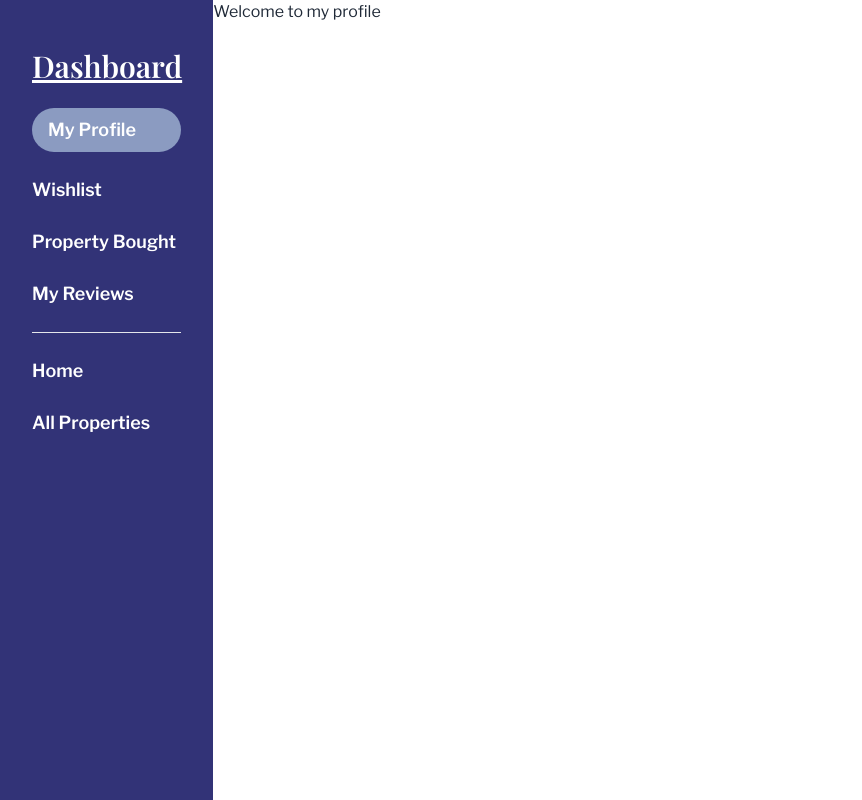
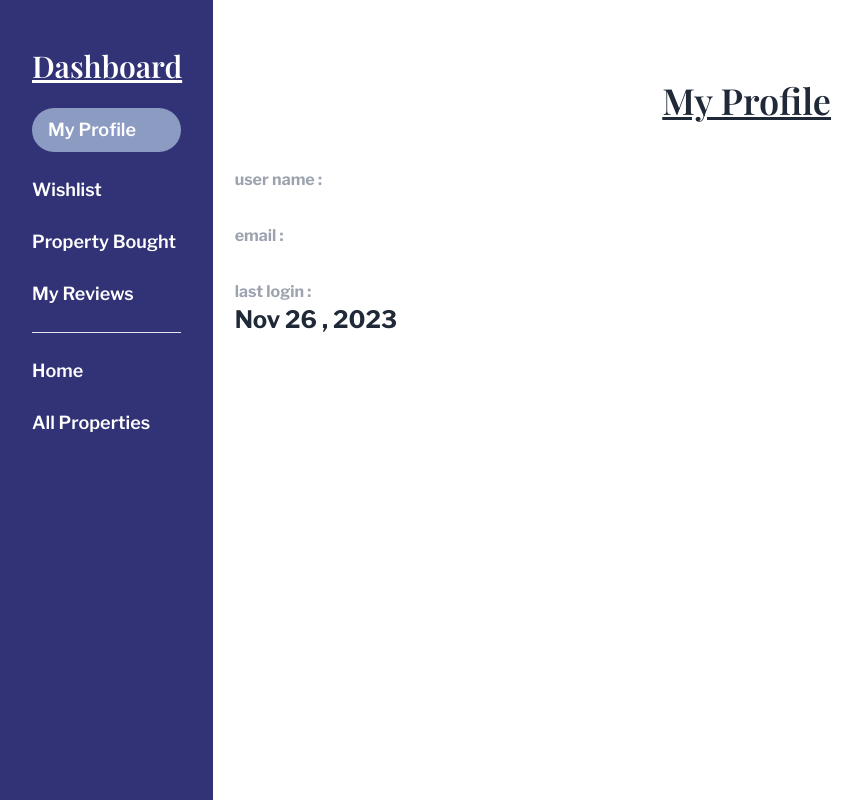
Before and after one commit to mashfikur/Echo-Estates-Real-Estate-Selling-Website, a React (Vite) app: page /dashboard/my-profile in a window 1280 px wide. Shown: the whole page, without its empty margins (0-862 px from the left). Built offline with nearby package versions, Linux system fonts and the light colour scheme; no server answers.

Commit message:
my profile page created in dashboard

```diff
--- a/src/authentication/AuthProvider.jsx
+++ b/src/authentication/AuthProvider.jsx
@@ -37,6 +37,7 @@ import {
     useEffect(() => {
       const unSubscribe = onAuthStateChanged(auth, (currentUser) => {
         if (currentUser) {
+          console.log(currentUser)
           setUser(currentUser);
           setLoading(false);
         } else {
--- /dev/null
+++ b/src/components/Dashboard/SectionHeading.jsx
@@ -0,0 +1,18 @@
+import PropTypes from "prop-types";
+
+const SectionHeading = ({ title }) => {
+  return (
+    <div className="my-10">
+      <h3 className="text-4xl font-semibold font-playfair text-center underline">
+        {" "}
+        {title}{" "}
+      </h3>
+    </div>
+  );
+};
+
+SectionHeading.propTypes = {
+  title: PropTypes.string,
+};
+
+export default SectionHeading;
--- a/src/pages/User/MyProfile.jsx
+++ b/src/pages/User/MyProfile.jsx
@@ -1,7 +1,63 @@
+import { CirclesWithBar } from "react-loader-spinner";
+import SectionHeading from "../../components/Dashboard/SectionHeading";
+import useAuth from "../../hooks/useAuth";
+
 const MyProfile = () => {
+  const { user, loading } = useAuth();
+
+  const month = Date(user?.metadata?.lastLoginAt).split(" ")[1];
+  const date = Date(user?.metadata?.lastLoginAt).split(" ")[2];
+  const year = Date(user?.metadata?.lastLoginAt).split(" ")[3];
+
   return (
-    <div>
-      <h3>Welcome to my profile</h3>
+    <div className="my-20">
+      <SectionHeading title={"My Profile"}></SectionHeading>
+
+      {loading ? (
+        <div className="flex items-center justify-center mt-14">
+          <CirclesWithBar
+            height="100"
+            width="100"
+            color="#323377"
+            wrapperStyle={{}}
+            wrapperClass=""
+            visible={true}
+            outerCircleColor=""
+            innerCircleColor=""
+            barColor=""
+            ariaLabel="circles-with-bar-loading"
+          />
+        </div>
+      ) : (
+        <div className="max-w-5xl mx-auto h-full mt-12 lg:px-10 xl:px-0">
+          <div className="flex items-center gap-8 flex-col-reverse lg:flex-row">
+            <div className="flex-1 space-y-8 scale-90 lg:scale-100">
+              <div>
+                <span className="text-gray-400 font-bold">user name :</span>
+                <h3 className="font-bold text-2xl"> {user?.displayName} </h3>
+              </div>
+              <div>
+                <span className="text-gray-400 font-bold">email :</span>
+                <h3 className="font-bold text-2xl"> {user?.email} </h3>
+              </div>
+              <div>
+                <span className="text-gray-400 font-bold">last login :</span>
+                <h3 className="font-bold text-2xl">
+                  {" "}
+                  {`${month} ${date} , ${year}`}{" "}
+                </h3>
+              </div>
+            </div>
+            <div className="flex-1">
+              <img
+                className="mx-auto lg:w-[50%] rounded-full"
+                src={user?.photoURL}
+                alt=""
+              />
+            </div>
+          </div>
+        </div>
+      )}
     </div>
   );
 };
--- a/src/shared/ResponsiveBar.jsx
+++ b/src/shared/ResponsiveBar.jsx
@@ -35,7 +35,7 @@ export default function ResponsiveBar() {
     >
       <div className="mt-10 mb-4 px-10 ">
         <List className="flex flex-col space-y-5  ">
-          <NavLink to="/dashboard">My Profile</NavLink>
+          <NavLink to="/dashboard/my-profile">My Profile</NavLink>
           <NavLink to="/dashboard/wishlist">Wishlist</NavLink>
           <NavLink>Property Bought</NavLink>
           <NavLink>My Reviews</NavLink>
```
